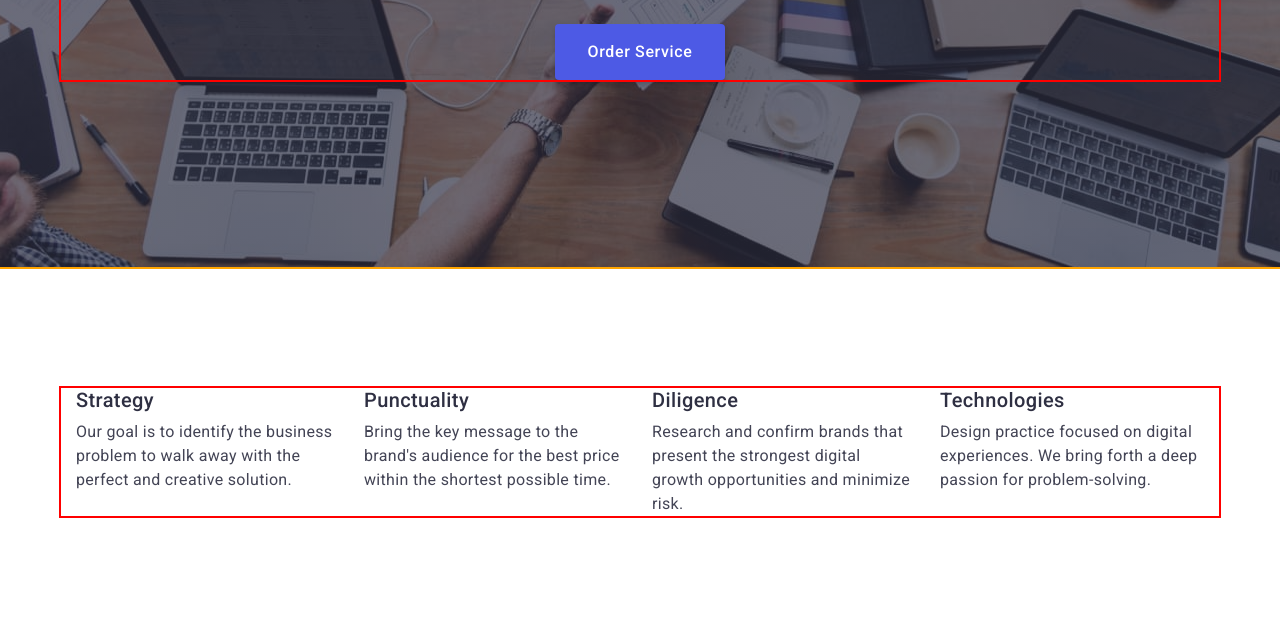
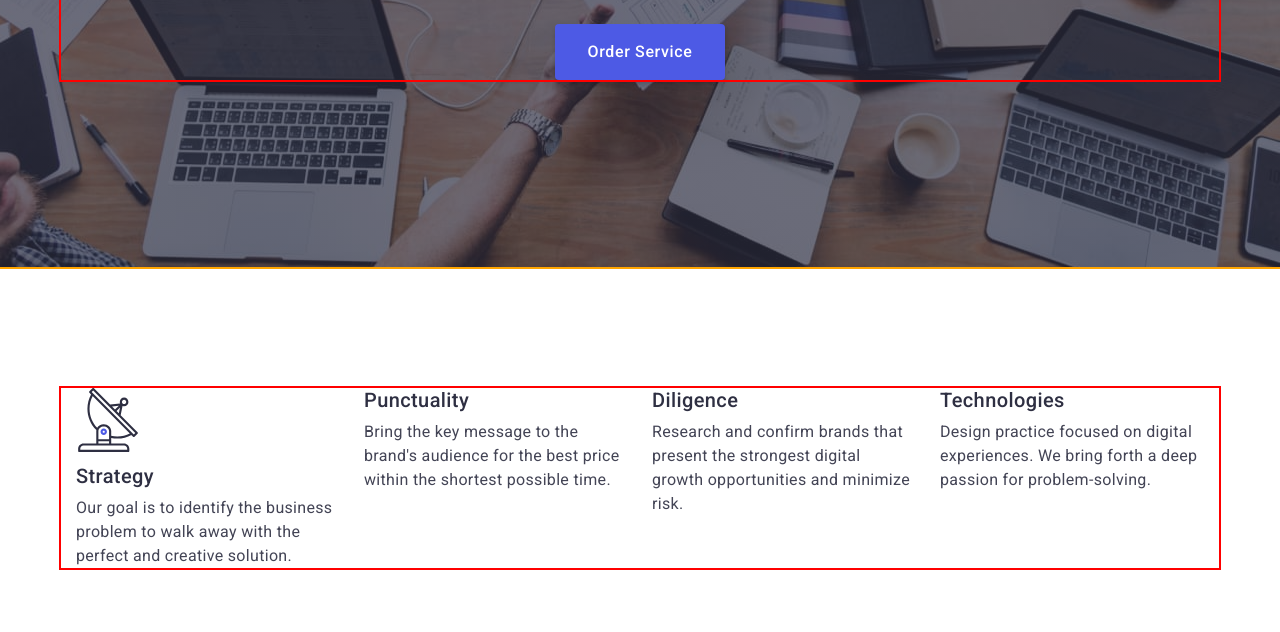
Before and after one commit to DevMasterX/goit-markup-hw-04, a plain HTML site: page index.html in a window 1280 px wide. Shown: the part 405-1037 px from the top of the page. Drawn offline with nearby package versions, Linux system fonts and the light colour scheme.

Commit message:
правки

```diff
--- a/css/styles.css
+++ b/css/styles.css
@@ -260,6 +260,14 @@ img {
 .features-item {
   flex-basis: calc((100% - 3 * 24px) / 4);
 }
+.features-icon-container {
+  margin-bottom: 8px;
+}
+.features-icon {
+  width: 64px;
+  height: 64px;
+}
+
 .list-title {
   margin-bottom: 8px;
   font-weight: 500;
--- a/index.html
+++ b/index.html
@@ -77,6 +77,11 @@
           <h2 class="visually-hidden" >Features</h2>
           <ul class="features-list list">
             <li class="features-item">
+              <div class="features-icon-container">
+              <svg class="features-icon">
+                <use href="./images/icons.svg#icon-antenna"></use>
+              </svg>
+              </div>
               <h3 class="list-title">Strategy</h3>
               <p class="list-text">
                 Our goal is to identify the business problem to walk away with the
@@ -98,6 +103,7 @@
               </p>
             </li>
             <li class="features-item">
+
               <h3 class="list-title">Technologies</h3>
               <p class="list-text">
                 Design practice focused on digital experiences. We bring forth a
```
